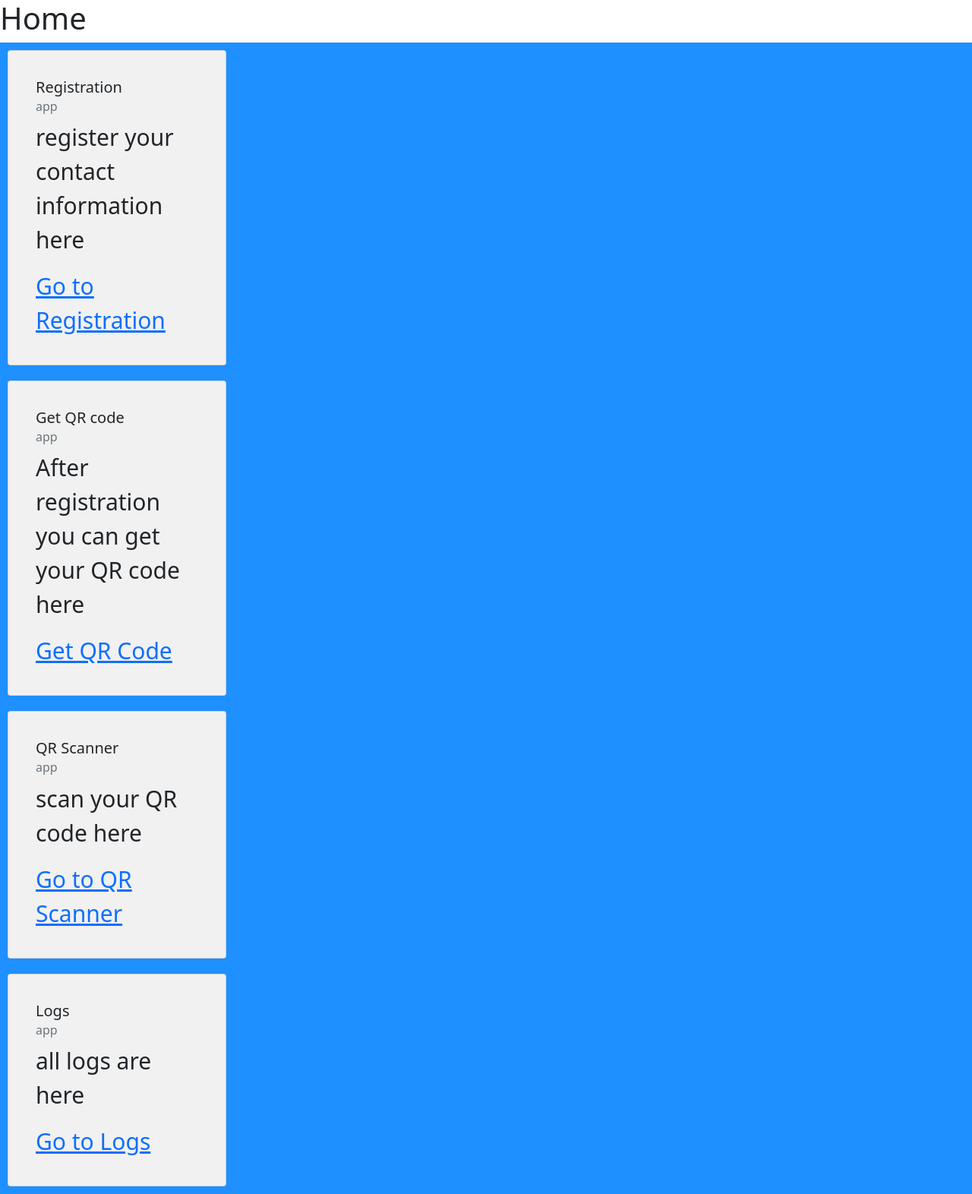
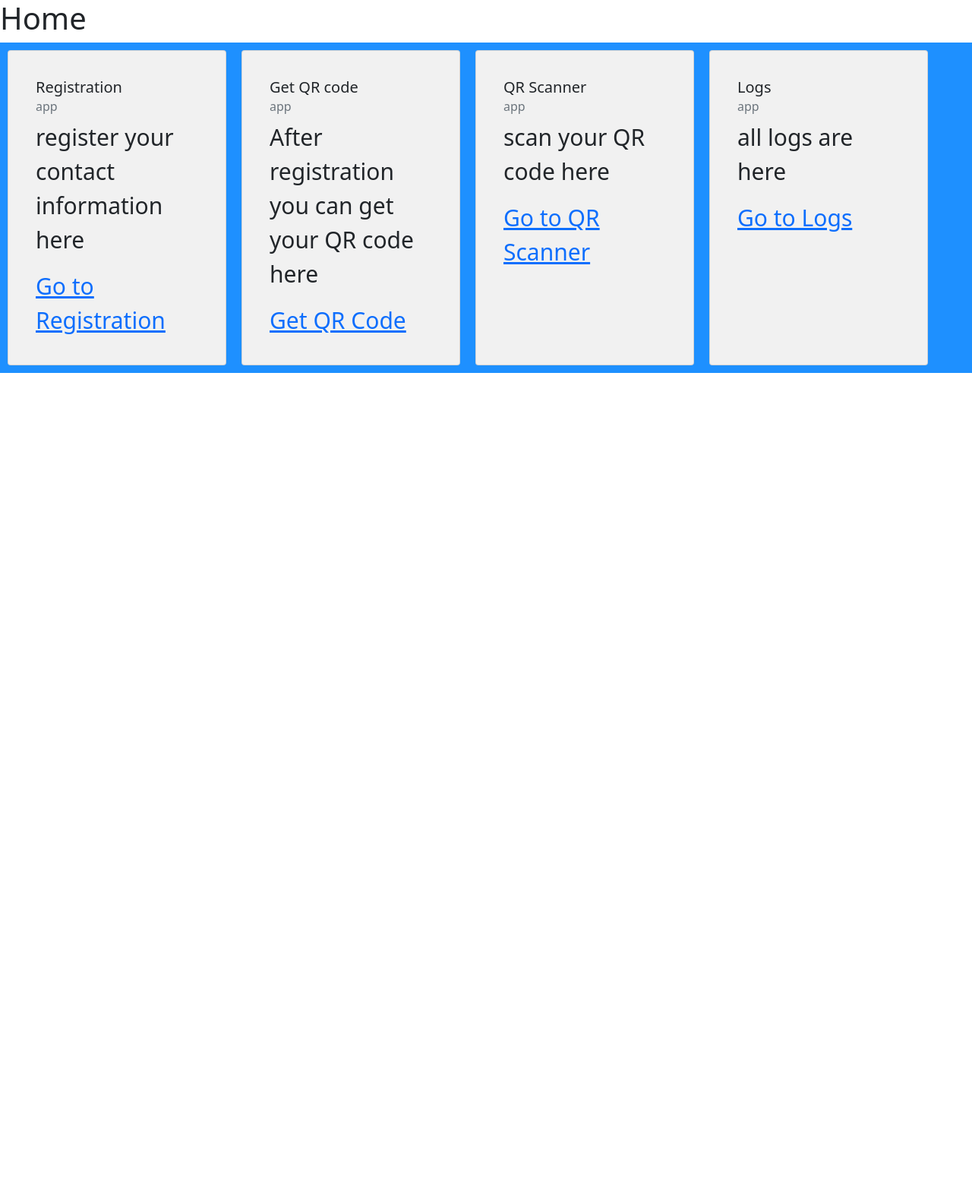
Before and after one commit to jaybee291998/qr_app_v2, a Django app: template templates/qr/home.html in a window 1280 px wide. Shown: the whole page at 76% size. After the commit the page ends 491 px from the top, so only its background shows below. Run offline with Django 3.2, Linux system fonts and the light colour scheme; the template is opened without the code that fills it, so the values that code supplies are empty.

Commit message:
Update home.html

```diff
--- a/templates/qr/home.html
+++ b/templates/qr/home.html
@@ -14,9 +14,7 @@
 		    <a href="{{registration_domain}}" class="card-link">Go to Registration</a>
 		  </div>
 		</div>
-	</div>
 
-	<div class="flex-container">
 		<div class="card flex-item">
 		  <div class="card-body">
 		    <h5 class="card-title">Get QR code</h5>
@@ -25,9 +23,7 @@
 		    <a href="{{get_qr_code_domain}}" class="card-link">Get QR Code</a>
 		  </div>
 		</div>
-	</div>
 
-	<div class="flex-container">
 		<div class="card flex-item">
 		  <div class="card-body">
 		    <h5 class="card-title">QR Scanner</h5>
@@ -36,9 +32,7 @@
 		    <a href="{{qr_scanner_domain}}" class="card-link">Go to QR Scanner</a>
 		  </div>
 		</div>
-	</div>
 
-	<div class="flex-container">
 		<div class="card flex-item">
 		  <div class="card-body">
 		    <h5 class="card-title">Logs</h5>
```
